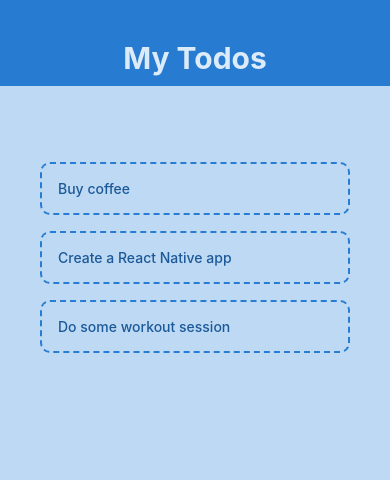
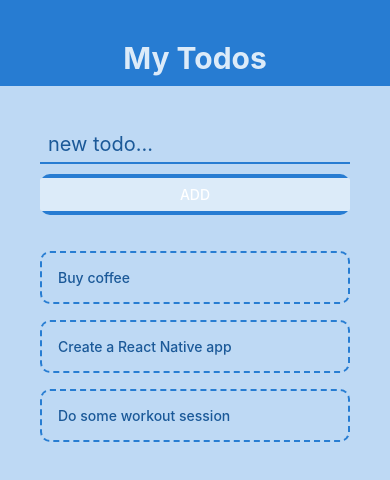
Before and after one commit to cheestick/rn-starter, a React Native app: screen / in a window 390 px wide. Shown: the top 480 px of the page. Built offline with nearby package versions, Linux system fonts and the light colour scheme.

Commit message:
Add todo form added

```diff
--- a/App.tsx
+++ b/App.tsx
@@ -4,6 +4,7 @@ import { sx } from "./App.styles";
 import { todosMock } from "./mock/todos";
 import Header from "./componnets/Header/Header";
 import TodoItem from "./componnets/TodoItem/TodoItem";
+import AddTodo from "./componnets/AddTodo/AddTodo";
 
 export default function App() {
   const [todos, setTodos] = useState(todosMock);
@@ -12,11 +13,21 @@ export default function App() {
     setTodos((prevTodos) => prevTodos.filter((todo) => todo.id !== key));
   };
 
+  const submitHandler = (text: string) => {
+    setTodos((prevTodos) => [
+      ...prevTodos,
+      {
+        text,
+        id: Math.random().toString(),
+      },
+    ]);
+  };
+
   return (
     <View style={sx.container}>
       <Header />
       <View style={sx.content}>
-        {/* to form */}
+        <AddTodo onSubmit={submitHandler} />
         <View style={sx.list}>
           <FlatList
             keyExtractor={(todo) => todo.id}
--- /dev/null
+++ b/componnets/AddTodo/AddTodo.styles.ts
@@ -0,0 +1,22 @@
+import { StyleSheet } from "react-native";
+import { theme } from "../../appearance";
+
+export const sx = StyleSheet.create({
+  form: { gap: 0 },
+  input: {
+    flexGrow: 1,
+    marginBottom: 10,
+    paddingHorizontal: 8,
+    paddingVertical: 6,
+    borderBottomWidth: theme.utils.width,
+    borderBottomColor: theme.color.bg.main,
+    fontSize: theme.text.size.md,
+    color: theme.color.text.dark,
+  },
+  button: {
+    paddingVertical: 4,
+    justifyContent: "center",
+    backgroundColor: theme.color.bg.main,
+    borderRadius: theme.utils.radius,
+  },
+});
--- /dev/null
+++ b/componnets/AddTodo/AddTodo.tsx
@@ -0,0 +1,43 @@
+import { useState } from "react";
+import { TextInput, Button, Text, View } from "react-native";
+import { sx } from "./AddTodo.styles";
+import { theme } from "../../appearance";
+
+type Props = {
+  onSubmit: (text: string) => void;
+};
+
+export default function AddTodo({ onSubmit }: Props) {
+  const [text, setText] = useState("");
+
+  const changeHandler = (value: string) => {
+    setText(value);
+  };
+
+  const clearText = () => setText("");
+
+  const onAddTodo = () => {
+    onSubmit(text);
+    clearText();
+  };
+
+  return (
+    <View style={sx.form}>
+      <TextInput
+        style={sx.input}
+        placeholder="new todo..."
+        autoCorrect
+        clearButtonMode="while-editing"
+        onChangeText={changeHandler}
+        value={text}
+      />
+      <View style={sx.button}>
+        <Button
+          onPress={onAddTodo}
+          title="Add"
+          color={theme.color.text.light}
+        />
+      </View>
+    </View>
+  );
+}
```
